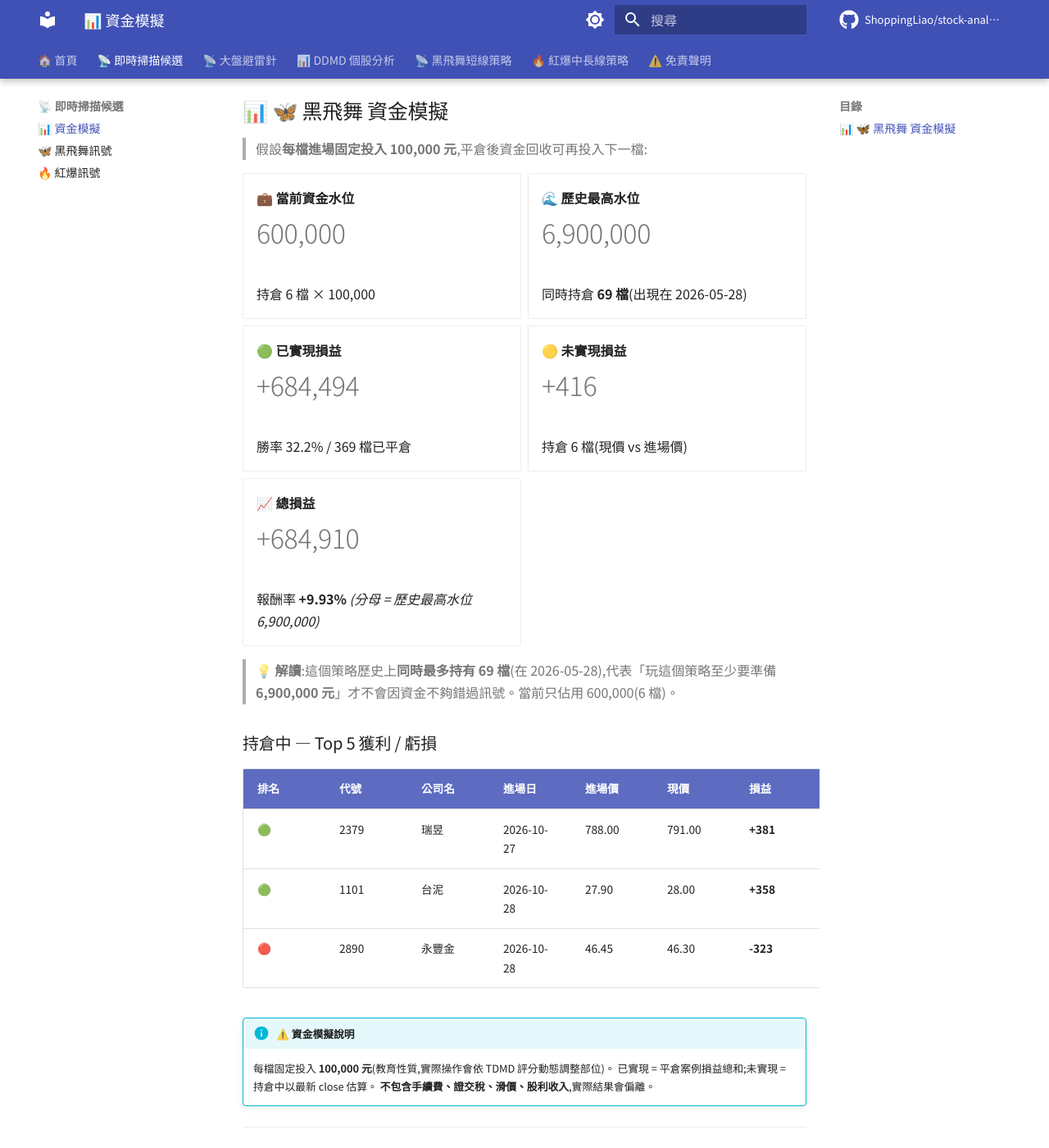
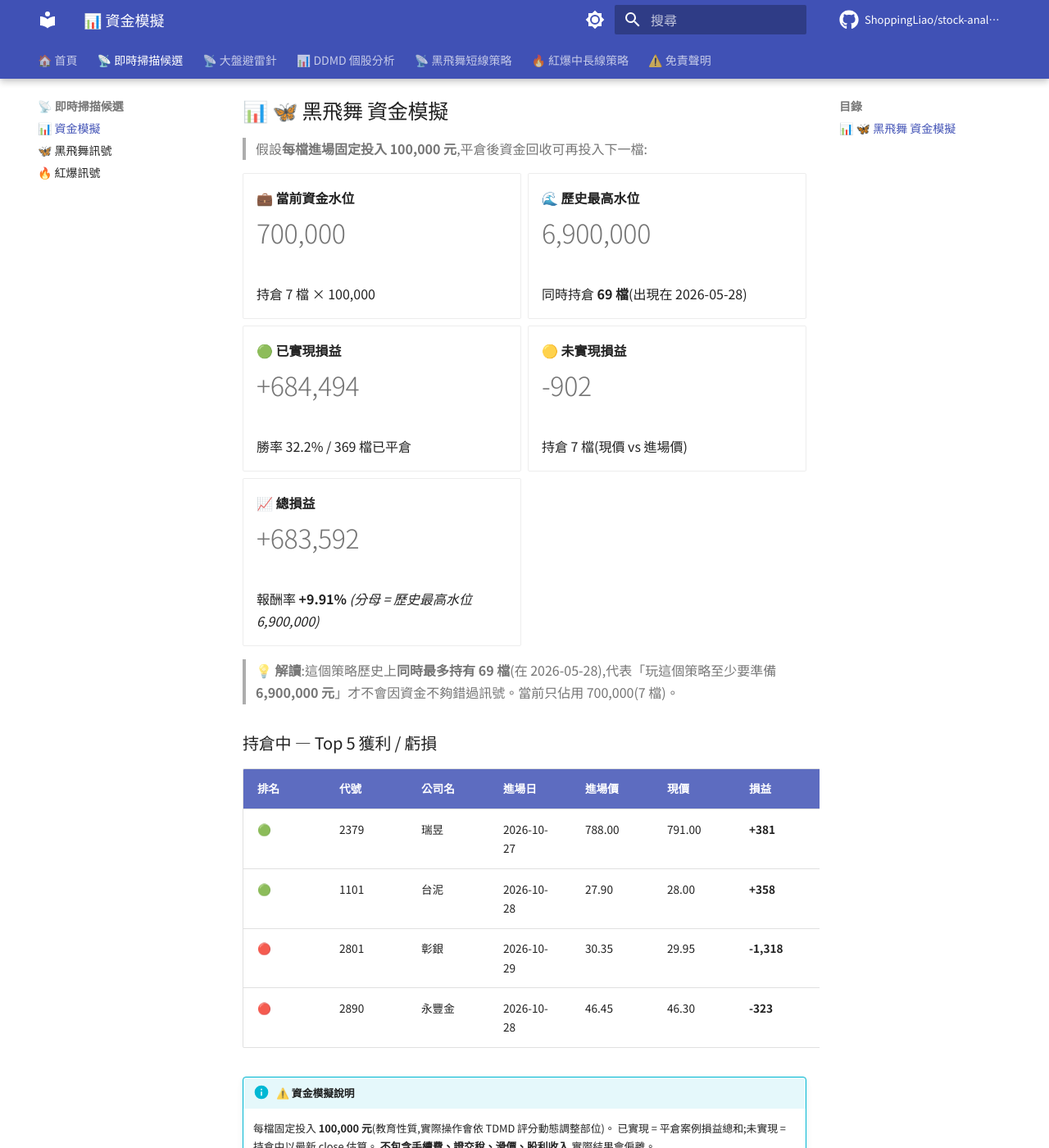
Before and after one commit to ShoppingLiao/stock-analysis-public, an MkDocs documentation site: the page built from docs/signals_capital.md, in a window 1280 px wide and 1400 px high, scrolled down 359 px. Shown: the whole window at 82% size. Built offline with MkDocs 1.6.1 and Material for MkDocs 9.7.7, drawn with Linux system fonts in a browser that asks for light colours; comment, search, counter and statistics services are not loaded; some of the changed text lies outside the part shown.

Commit message:
docs(signals): update BB + RB + capital (2026-10-29)

```diff
--- a/docs/signals_capital.md
+++ b/docs/signals_capital.md
@@ -17,9 +17,9 @@
 
 -   **💼 當前資金水位**
 
-    # 600,000
+    # 700,000
 
-    持倉 6 檔 × 100,000
+    持倉 7 檔 × 100,000
 
 -   **🌊 歷史最高水位**
 
@@ -35,19 +35,19 @@
 
 -   **🟡 未實現損益**
 
-    # +416
+    # -902
 
-    持倉 6 檔(現價 vs 進場價)
+    持倉 7 檔(現價 vs 進場價)
 
 -   **📈 總損益**
 
-    # +684,910
+    # +683,592
 
-    報酬率 **+9.93%** _(分母 = 歷史最高水位 6,900,000)_
+    報酬率 **+9.91%** _(分母 = 歷史最高水位 6,900,000)_
 
 </div>
 
-> **💡 解讀**:這個策略歷史上**同時最多持有 69 檔**(在 2026-05-28),代表「玩這個策略至少要準備 **6,900,000 元**」才不會因資金不夠錯過訊號。當前只佔用 600,000(6 檔)。
+> **💡 解讀**:這個策略歷史上**同時最多持有 69 檔**(在 2026-05-28),代表「玩這個策略至少要準備 **6,900,000 元**」才不會因資金不夠錯過訊號。當前只佔用 700,000(7 檔)。
 
 ### 持倉中 — Top 5 獲利 / 虧損
 
@@ -55,6 +55,7 @@
 |------|------|--------|--------|--------|------|------|-------|
 | 🟢 | 2379 | 瑞昱 | 2026-10-27 | 788.00 | 791.00 | **+381** | **+0.38%** |
 | 🟢 | 1101 | 台泥 | 2026-10-28 | 27.90 | 28.00 | **+358** | **+0.36%** |
+| 🔴 | 2801 | 彰銀 | 2026-10-29 | 30.35 | 29.95 | **-1,318** | **-1.32%** |
 | 🔴 | 2890 | 永豐金 | 2026-10-28 | 46.45 | 46.30 | **-323** | **-0.32%** |
 
 !!! info "⚠️ 資金模擬說明"
@@ -132,9 +133,9 @@
 
 -   **💼 當前資金水位**
 
-    # 6,300,000
+    # 6,400,000
 
-    BB 600,000 + RB 5,700,000
+    BB 700,000 + RB 5,700,000
 
 -   **🌊 兩策略歷史最高水位**
 
@@ -150,13 +151,13 @@
 
 -   **🟡 未實現損益**
 
-    # +581,493
+    # +580,175
 
-    BB +416 + RB +581,077
+    BB -902 + RB +581,077
 
 -   **📈 總損益**
 
-    # +447,650
+    # +446,332
 
     報酬率 **+1.96%** _(分母 = 兩策略歷史最高水位)_
 
```
Also changed, not shown: docs/signals_black_butterfly.md (+6 -5 lines).
